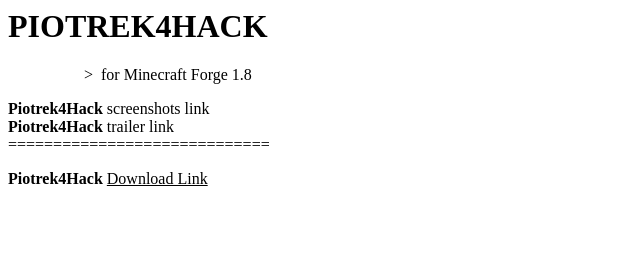
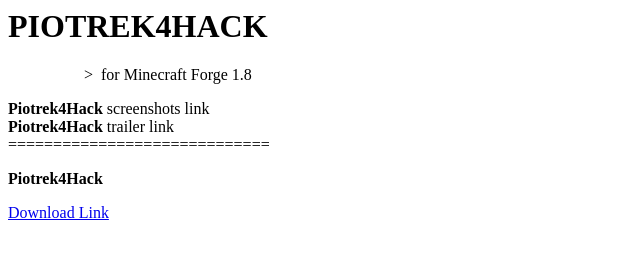
Before and after one commit to PiotrekUnityDeveloper/piotrek4.hack, a plain HTML site: page index.html in a window 1280 px wide. Shown: the whole page, without its empty margins (0-640 px from the left). Drawn offline with Linux system fonts and the light colour scheme.

Commit message:
Update index.html

```diff
--- a/index.html
+++ b/index.html
@@ -5,6 +5,6 @@
 <h1>PIOTREK4HACK</h1>
 <p>&nbsp; &nbsp; &nbsp; &nbsp; &nbsp; &nbsp; &nbsp; &nbsp; &nbsp; &nbsp;&gt;&nbsp; for Minecraft Forge 1.8</p>
 <p><strong>Piotrek4Hack</strong> screenshots link<br /><strong>Piotrek4Hack</strong> trailer link<br />=============================</p>
-<p><strong>Piotrek4Hack</strong> <span style="text-decoration: underline;">Download Link</span></p>
+<p><strong>Piotrek4Hack</strong></p><p><a title="Download Link" href="https://github.com/PiotrekUnityDeveloper/piotrek4.hack/blob/bd9cfd4d144c65ab3bf65855edc84f64ccd81013/testfile.txt">Download Link</a></p>
 </body>
 </HTML>
```
